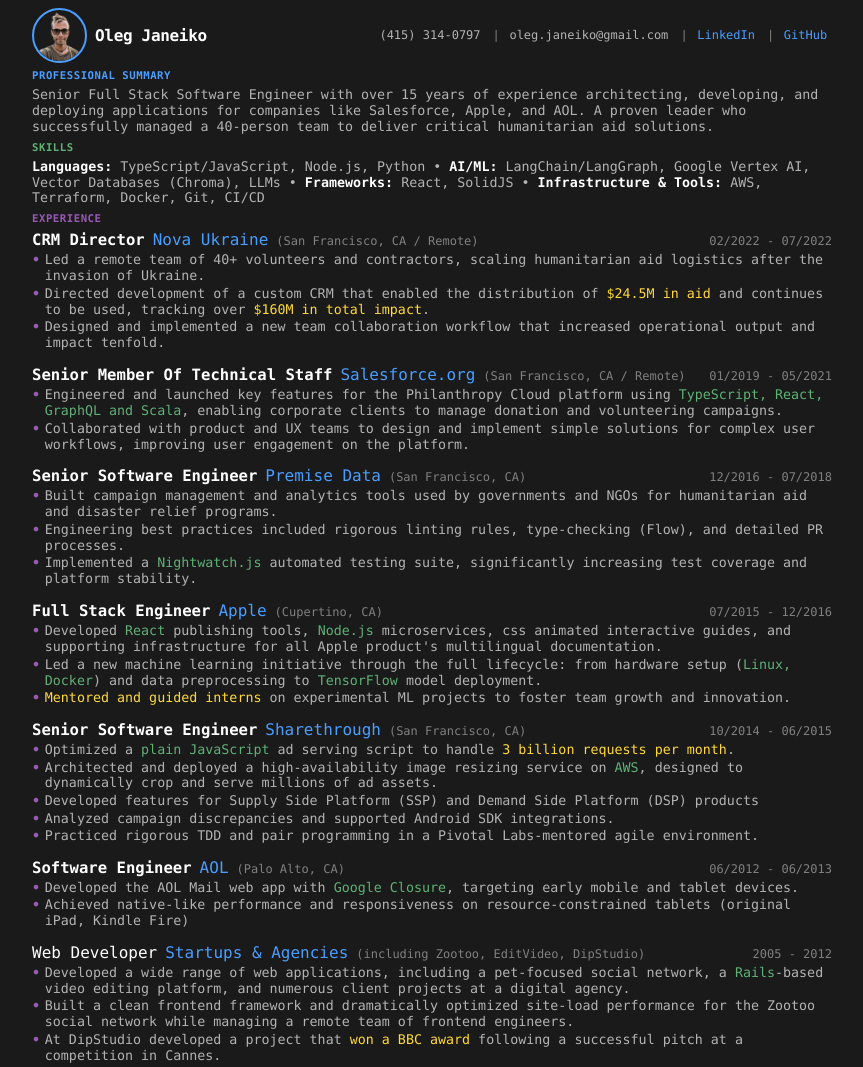
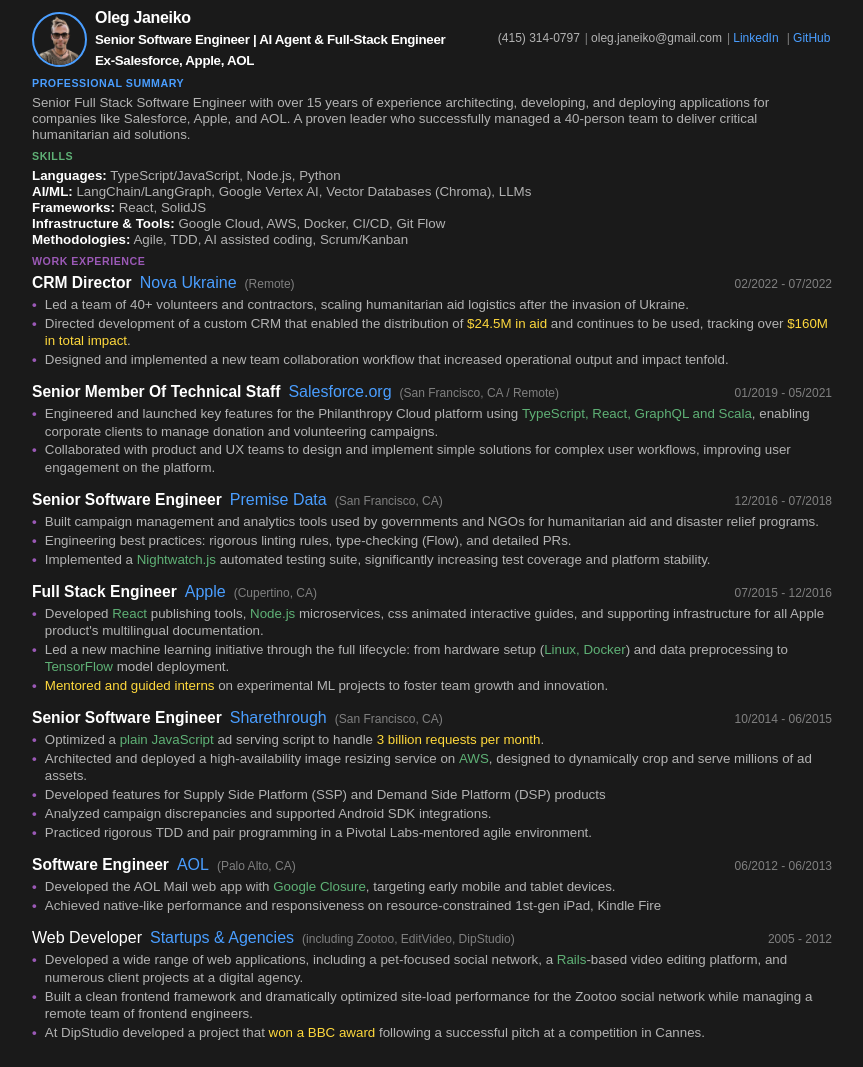
Before and after one commit to ianeiko/ianeiko.github.io, a plain HTML site: page cv/index.html in a window 1280 px wide. Shown: the top 1067 px of the page, without its empty margins (208-1071 px from the left). Drawn offline with Linux system fonts and the light colour scheme.

Commit message:
copy changes

```diff
--- a/cv/index.html
+++ b/cv/index.html
@@ -14,7 +14,13 @@
         <div class="header-content">
           <div class="name-section">
             <img src="oleg_avatar.png" alt="Oleg Janeiko" class="avatar" />
-            <h1 class="name">Oleg Janeiko</h1>
+            <h1 class="name">
+              Oleg Janeiko<br />
+              <small
+                >Senior Software Engineer | AI Agent & Full-Stack Engineer<br />
+                Ex-Salesforce, Apple, AOL</small
+              >
+            </h1>
           </div>
           <div class="contact-info">
             <span class="contact-item">(415) 314-0797</span>
@@ -51,31 +57,34 @@
       <section class="section skills-section">
         <h2 class="section-title highlight-green">Skills</h2>
         <p class="skills-condensed">
-          <strong>Languages:</strong> TypeScript/JavaScript, Node.js, Python •
+          <strong>Languages:</strong> TypeScript/JavaScript, Node.js, Python<br />
           <strong>AI/ML:</strong> LangChain/LangGraph, Google Vertex AI, Vector
-          Databases (Chroma), LLMs • <strong>Frameworks:</strong> React, SolidJS
-          • <strong>Infrastructure & Tools:</strong> AWS, Terraform, Docker,
-          Git, CI/CD
+          Databases (Chroma), LLMs<br />
+          <strong>Frameworks:</strong> React, SolidJS<br />
+          <strong>Infrastructure & Tools:</strong> Google Cloud, AWS, Docker,
+          CI/CD, Git Flow<br />
+          <strong>Methodologies:</strong> Agile, TDD, AI assisted coding,
+          Scrum/Kanban
         </p>
       </section>
 
       <!-- Experience Section -->
       <section class="section experience-section">
-        <h2 class="section-title highlight-purple">Experience</h2>
+        <h2 class="section-title highlight-purple">Work Experience</h2>
 
         <div class="entry job">
           <div class="entry-header">
             <div class="entry-title-company">
               <h3 class="entry-title">CRM Director</h3>
               <span class="company-name">Nova Ukraine</span>
-              <span class="location">(San Francisco, CA / Remote)</span>
+              <span class="location">(Remote)</span>
             </div>
             <div class="entry-dates">02/2022 - 07/2022</div>
           </div>
           <ul class="job-achievements">
             <li>
-              Led a remote team of 40+ volunteers and contractors, scaling
-              humanitarian aid logistics after the invasion of Ukraine.
+              Led a team of 40+ volunteers and contractors, scaling humanitarian
+              aid logistics after the invasion of Ukraine.
             </li>
             <li>
               Directed development of a custom CRM that enabled the distribution
@@ -132,8 +141,8 @@
               and NGOs for humanitarian aid and disaster relief programs.
             </li>
             <li>
-              Engineering best practices included rigorous linting rules,
-              type-checking (Flow), and detailed PR processes.
+              Engineering best practices: rigorous linting rules, type-checking
+              (Flow), and detailed PRs.
             </li>
             <li>
               Implemented a
@@ -228,7 +237,7 @@
             </li>
             <li>
               Achieved native-like performance and responsiveness on
-              resource-constrained tablets (original iPad, Kindle Fire)
+              resource-constrained 1st-gen iPad, Kindle Fire
             </li>
           </ul>
         </div>
@@ -272,7 +281,7 @@
         <div class="project">
           <div class="project-header">
             <h3 class="project-title">Lunata</h3>
-            <div class="project-dates">2024 - 2025</div>
+            <div class="project-dates">2024 - Ongoing</div>
           </div>
           <ul class="job-achievements">
             <li>
--- a/cv/styles.css
+++ b/cv/styles.css
@@ -22,8 +22,9 @@
     --highlight-accent: #ffd93d;
 
     /* Spacing and typography */
-    --font-family: 'Menlo', serif;
-    --line-height-base: 1.6;
+    --font-family: 'Inconsolata for Powerline', Arial, serif;
+    --line-height-base: 1.3;
+    --line-height-sm: 1.2;
     --border-radius: 6px;
 
     /* Print-specific variables */
@@ -35,7 +36,7 @@ body {
     font-family: var(--font-family);
     background-color: var(--bg-primary);
     color: var(--text-primary);
-    line-height: 1.2;
+    line-height: var(--line-height-base);
     font-size: 10pt;
     -webkit-font-smoothing: antialiased;
     -moz-osx-font-smoothing: grayscale;
@@ -100,20 +101,20 @@ body {
 
 .contact-item {
     color: var(--text-secondary);
-    padding: 0 0.3rem;
+    padding: 0 0.1rem;
 }
 
 .contact-item:not(:last-child)::after {
     content: ' | ';
     color: var(--text-muted);
-    margin-left: 0.3rem;
+    margin-left: 0.1rem;
 }
 
 .contact-link {
     color: var(--highlight-blue);
     text-decoration: none;
     transition: color 0.2s ease;
-    padding: 0 0.3rem;
+    padding: 0 0.1rem;
 }
 
 .contact-link:not(:last-child)::after {
@@ -166,16 +167,14 @@ body {
 
 /* Summary section */
 .summary-text {
-    /* font-size: 9pt; */
-    line-height: 1.2;
+    line-height: var(--line-height-sm);
     color: var(--text-secondary);
 }
 
 /* Skills section */
 .skills-condensed {
     color: var(--text-secondary);
-    line-height: 1.2;
-    /* font-size: 9pt; */
+    line-height: var(--line-height-sm);
 }
 
 .skills-condensed strong {
@@ -245,7 +244,7 @@ body {
     padding-left: 0.8rem;
     margin-bottom: 0.1rem;
     color: var(--text-secondary);
-    line-height: 1.2;
+    /* line-height: 1.2; */
 }
 
 .job-achievements li::before {
@@ -305,7 +304,7 @@ body {
 .project-description {
     color: var(--text-secondary);
     margin-bottom: 0.15rem;
-    line-height: 1.2;
+    /* line-height: 1.2; */
 }
 
 /* Responsive design */
@@ -370,7 +369,7 @@ body {
     .resume-container {
         max-width: none;
         padding: 0;
-        margin: 0.12in;
+        margin: 0.1in;
     }
 
     .name {
```
